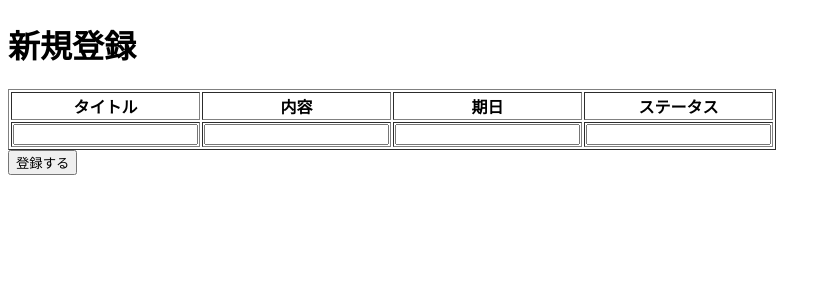
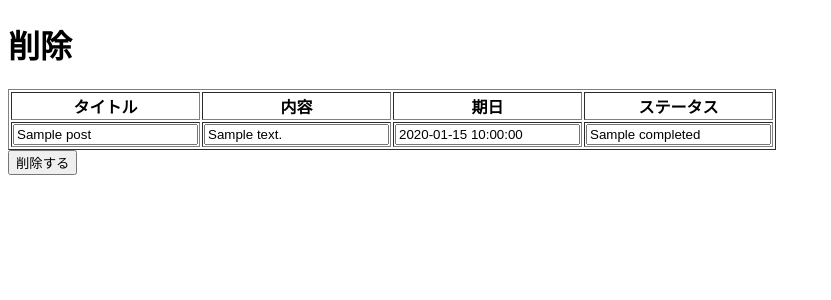
Before and after one commit to tanaka343/task_app, a Flask app: template templates/delete.html in a window 1280 px wide. Shown: the top 300 px of the page, without its empty margins (0-831 px from the left). Run offline with Flask 3, Linux system fonts and the light colour scheme; the template is opened without the code that fills it: most values are stand-ins (such as "Sample title", 1, 10 or a date in 2020).

Commit message:
タスク削除画面の作成

```diff
--- a/app.py
+++ b/app.py
@@ -39,6 +39,15 @@ def edit(id):
     post =get_db().execute("select id,title,content,due_date,completed from tasks where id=?",(id,)).fetchone()
     return render_template("edit.html",post=post)
 
+#--- タスク削除 ---
+@app.route("/<id>/delete",methods=['GET','POST'])
+def delete(id):
+    if request.method=='POST':
+        get_db().execute("delete from tasks where id=?",(id,))
+        get_db().commit()
+        return redirect('/')
+    post =get_db().execute("select id,title,content,due_date,completed from tasks where id=?",(id,)).fetchone()
+    return render_template("delete.html",post=post)
 
 #--- データベース作成、接続 ---
 DATABASE = "database.db"
--- a/templates/delete.html
+++ b/templates/delete.html
@@ -1,6 +1,6 @@
 {% extends "base.html" %}
 {%block content%}
-<h1>新規登録</h1>
+<h1>削除</h1>
 <form method="POST">
   <table border="1">
     <tr>
@@ -9,12 +9,12 @@
       <th>期日</th>
       <th>ステータス</th>
     </tr>
-      <td><input type="text" name="title"></td>
-      <td><input type="text" name="content"></td>
-      <td><input type="text" name="due_date"></td>
-      <td><input type="text" name="completed"></td>
+      <td><input type="text" name="title" value="{{post.title}}"></td>
+      <td><input type="text" name="content" value="{{post.content}}"></td>
+      <td><input type="text" name="due_date" value="{{post.due_date}}"></td>
+      <td><input type="text" name="completed" value="{{post.completed}}"></td>
   </table>
-  <input type="submit" value="登録する">
+  <input type="submit" value="削除する">
 </form>
 
 {%endblock%}
```
